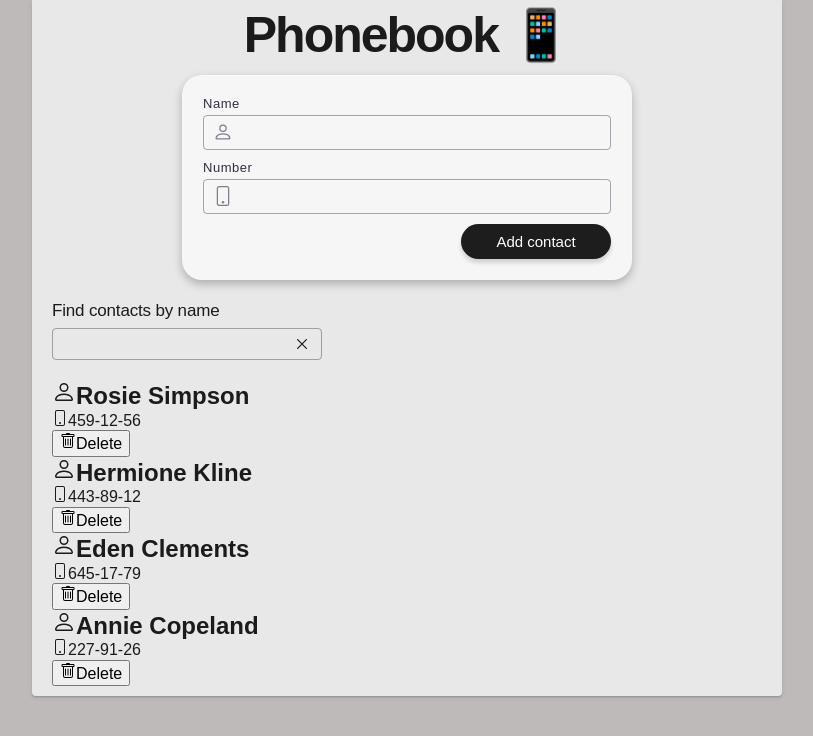
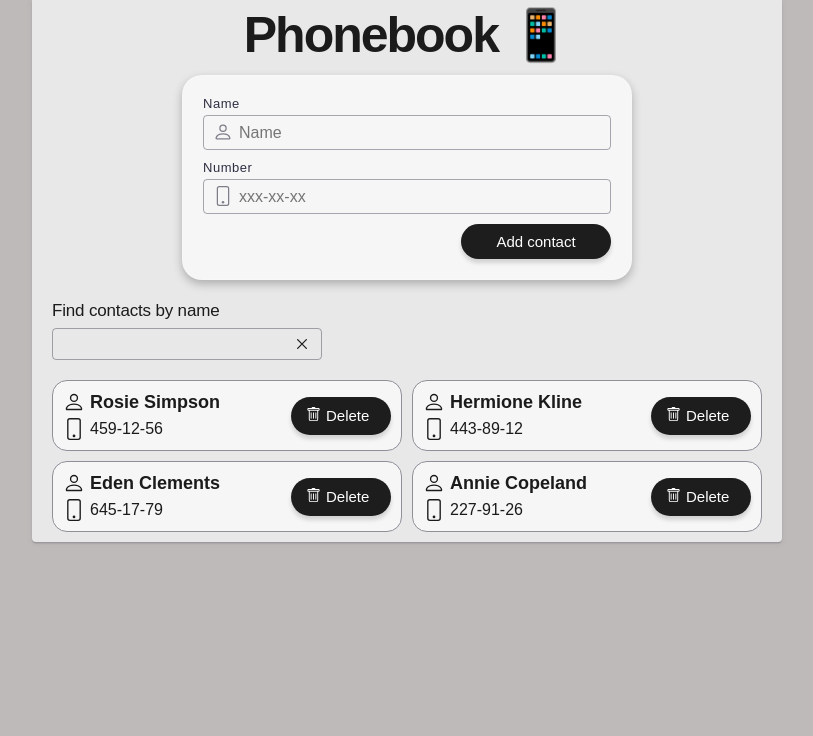
Before and after one commit to KristinaHranovska/goit-react-hw-03, a React (Vite) app: page / in a window 1280 px wide. Shown: the top 736 px of the page, without its empty margins (233-1046 px from the left). Built offline with nearby package versions, Linux system fonts and the light colour scheme; a web font is replaced by a local one.

Commit message:
style is ready

```diff
--- a/src/components/Contact/Contact.jsx
+++ b/src/components/Contact/Contact.jsx
@@ -1,19 +1,22 @@
 import { BsPhone, BsPerson, BsTrash } from "react-icons/bs";
 import PropTypes from "prop-types";
+import css from "./Contact.module.css";
 
 const Contact = ({ data: { id, number, name }, onDelete }) => {
   return (
-    <div>
-      <h2>
-        <BsPerson />
-        {name}
-      </h2>
-      <p>
-        <BsPhone />
-        {number}
-      </p>
-      <button onClick={() => onDelete(id)}>
-        <BsTrash />
+    <div className={css.containerContac}>
+      <div className={css.thumbContact}>
+        <h2 className={css.nameContact}>
+          <BsPerson size="22" />
+          {name}
+        </h2>
+        <p className={css.numberContact}>
+          <BsPhone size="22" />
+          {number}
+        </p>
+      </div>
+      <button className={css.buttonDelete} onClick={() => onDelete(id)}>
+        <BsTrash size="15" />
         Delete
       </button>
     </div>
--- /dev/null
+++ b/src/components/Contact/Contact.module.css
@@ -0,0 +1,50 @@
+.containerContac {
+    display: flex;
+    justify-content: space-between;
+    align-items: center;
+}
+
+.thumbContact {
+    white-space: nowrap;
+    overflow: hidden;
+}
+
+.nameContact {
+    display: flex;
+    align-items: center;
+    gap: 5px;
+
+    font-size: 18px;
+    font-weight: 700;
+
+    margin-bottom: 5px;
+}
+
+.numberContact {
+    display: flex;
+    align-items: center;
+    gap: 5px;
+    font-size: 16px;
+    font-weight: 500;
+}
+
+.buttonDelete {
+    display: flex;
+    gap: 5px;
+
+    width: 100px;
+    border-radius: 60px;
+    background-color: #1d1d1d;
+    border: none;
+    color: #fff;
+    box-shadow: 0 4px 4px #00000026;
+    font-size: 15px;
+    transition: background-color .5s cubic-bezier(.4, 0, .2, 1), color .5s cubic-bezier(.4, 0, .2, 1);
+
+    padding: 10px 15px;
+}
+
+.buttonDelete:hover {
+    background-color: #484848;
+    color: #bea69e;
+}
--- a/src/components/ContactForm/ContactForm.jsx
+++ b/src/components/ContactForm/ContactForm.jsx
@@ -12,8 +12,7 @@ const FeedbackSchema = Yup.object().shape({
     .max(50, "Too Long!")
     .required("Required"),
   number: Yup.string()
-    .min(3, "Too Short!")
-    .max(50, "Too Long!")
+    .matches(/^\d{3}-\d{2}-\d{2}$/, "Invalid phone number format")
     .required("Required"),
 });
 
@@ -54,6 +53,7 @@ const ContactForm = ({ onAdd }) => {
               type="text"
               name="name"
               id={nameId}
+              placeholder="Name"
             />
             <BsPerson className={css.iconInput} size="20" />
           </div>
@@ -75,6 +75,7 @@ const ContactForm = ({ onAdd }) => {
               type="text"
               name="number"
               id={numberId}
+              placeholder="xxx-xx-xx"
             />
             <BsPhone className={css.iconInput} size="20" />
           </div>
--- a/src/components/ContactList/ContactList.jsx
+++ b/src/components/ContactList/ContactList.jsx
@@ -1,10 +1,12 @@
 import Contact from "../Contact/Contact";
+import css from "./ContactList.module.css";
+import { nanoid } from "nanoid";
 
 const ContactList = ({ contactList, onDelete }) => {
   return (
-    <ul>
+    <ul className={css.listContacts}>
       {contactList.map((contact) => (
-        <li key={contact.id}>
+        <li className={css.itemContact} key={nanoid()}>
           <Contact data={contact} onDelete={onDelete} />
         </li>
       ))}
--- /dev/null
+++ b/src/components/ContactList/ContactList.module.css
@@ -0,0 +1,23 @@
+.listContacts {
+    display: flex;
+    flex-wrap: wrap;
+    gap: 10px;
+}
+
+.itemContact {
+    flex-basis: calc((100% - 10px) / 2);
+
+    border-radius: 15px;
+    border: 1px solid #8E8F99;
+    background-color: #F6F6F6;
+
+    transition: transform .5s cubic-bezier(.4, 0, .2, 1);
+
+    padding: 10px;
+    overflow: hidden;
+}
+
+.itemContact:hover,
+.itemContact:focus {
+    transform: scale(1.05);
+}
```
